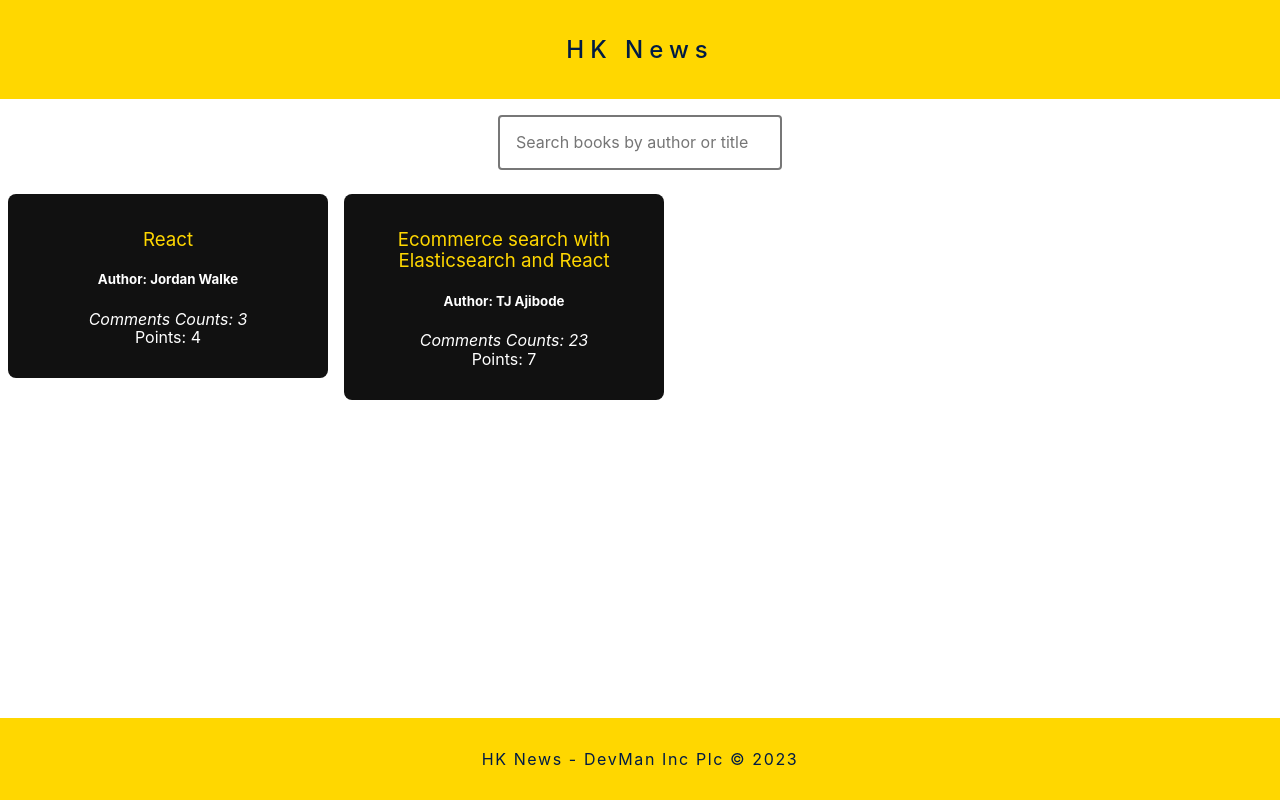
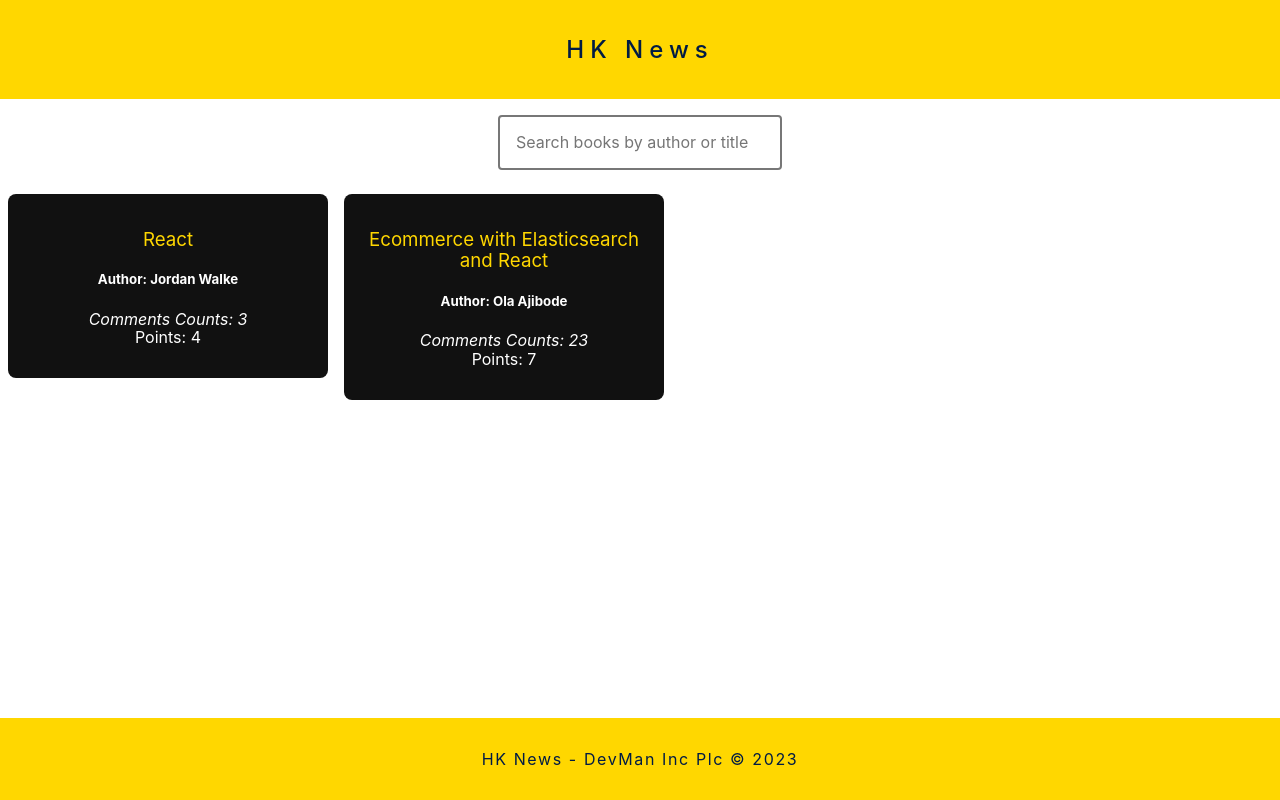
Before and after one commit to searchs/hkstories, a React (Create React App) app: page / in a window 1280 px wide. Built offline with nearby package versions, Linux system fonts and the light colour scheme.

Commit message:
Feat: Cleaup test data

```diff
--- a/src/App.css
+++ b/src/App.css
@@ -4,6 +4,7 @@
   text-align: center;
   margin: 0 auto;
   height: 100vh;
+  padding: 3;
 }
 
 @media (prefers-reduced-motion: no-preference) {
--- a/src/App.js
+++ b/src/App.js
@@ -23,7 +23,7 @@ const bookList = [
     objectID: 1
   },
   {
-    title: 'Redux Revoked Java',
+    title: 'Redux Revoked Java - Functional Prog',
     url: 'https://reduxrevoked.js.org/',
     author: 'Dan Ajibode, Fisher Smallville',
     num_comments: 2,
@@ -31,9 +31,9 @@ const bookList = [
     objectID: 2
   },
   {
-    title: 'Ecommerce search with Elasticsearch and React',
+    title: 'Ecommerce with Elasticsearch and React',
     url: 'https://hoprice.com/',
-    author: 'TJ Ajibode',
+    author: 'Ola Ajibode',
     num_comments: 23,
     points: 7,
     objectID: 3
@@ -49,7 +49,7 @@ const bookList = [
   {
     title: 'Ecommerce designed functionally in Scala',
     url: 'https://www.katchfashion.com/',
-    author: 'CTO  Fisayo',
+    author: 'Fisayo Isaacs',
     num_comments: 10,
     points: 3,
     objectID: 5
@@ -91,10 +91,7 @@ function App() {
     <div className='App'>
       <Header />
       <SearchBox search={searchTerm} handleChange={onHandleChange} />
-      <CardList
-        books={filteredBooks}
-        className='center pa3 flex flex-column flex-wrap-m flex-row-ns'
-      />
+      <CardList books={filteredBooks} className='mb-4' />
       <Footer />
     </div>
   );
```
